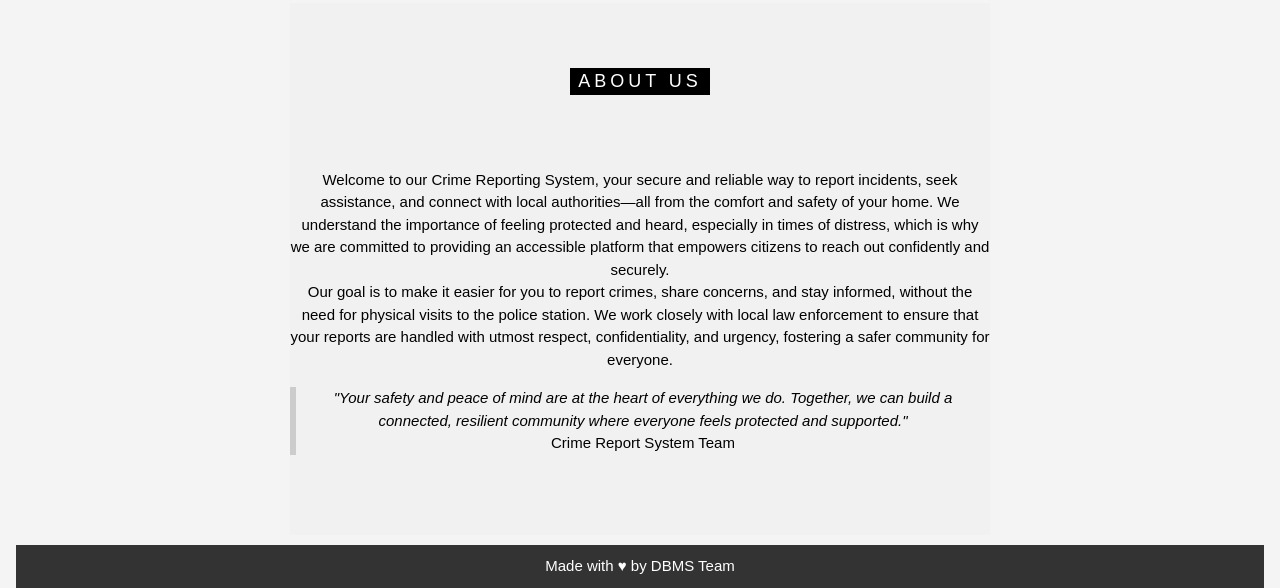
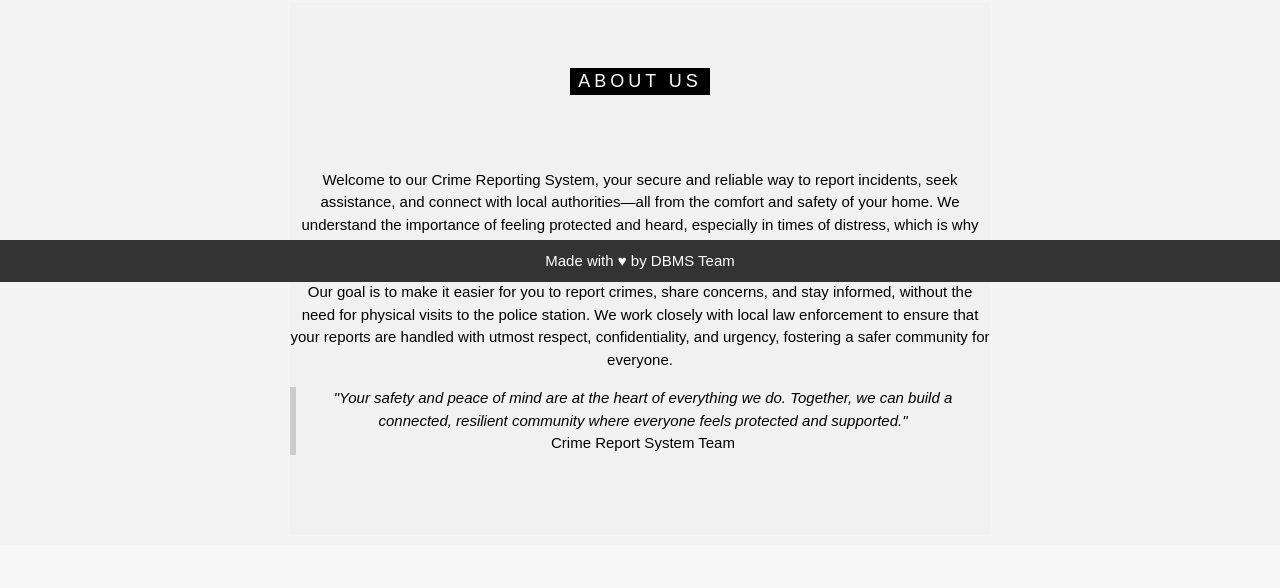
Before and after one commit to tanygit/Crime-Investigation-and-Reporting-System, a Flask app: page / in a window 1280 px wide. Shown: the part 518-1106 px from the top of the page. After the commit the page ends 973 px from the top, so only its background shows below. Run offline with Flask 3, Linux system fonts and the light colour scheme.

Commit message:
changed footer alignment

```diff
--- a/templates/home.html
+++ b/templates/home.html
@@ -58,11 +58,11 @@
             padding: 10px;
             background-color: #333;
             color: white;
-            position: relative; /* Relative positioning */
-            width: 100%; /* Full width */
+            position: fixed; /* Keeps footer fixed at the bottom */
+            width: 100vw; /* Full viewport width */
             bottom: 0; /* Aligns footer at the bottom of the page */
-
-        }
+            left: 0; /* Ensures it starts from the left edge */
+    }
         .dropdown {
             position: relative;
             display: inline-block;
```
